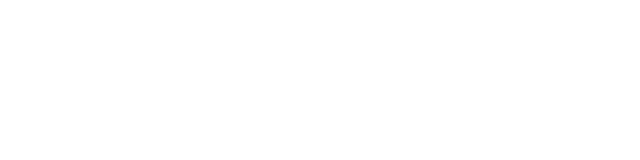
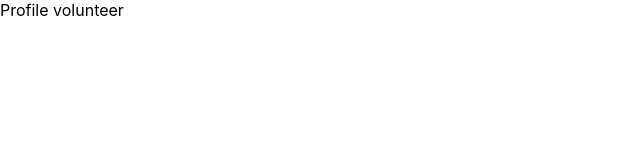
Before and after one commit to oriazadok/Drushim4Miluim, a React (Create React App) app: page /profile_of_volunteer in a window 1280 px wide. Before the commit this address had no page. Shown: the top 160 px of the page, without its empty margins (0-640 px from the left). Built offline with nearby package versions, Linux system fonts and the light colour scheme.

Commit message:
Add components

```diff
--- a/src/App.js
+++ b/src/App.js
@@ -1,8 +1,10 @@
 import { BrowserRouter as Router, Routes, Route } from 'react-router-dom';
 import Home from './pages/Home';
 import SignIn from './pages/SignIn';
-import Profile from './pages/Profile';
+import ProfileOfRecruiter from './pages/ProfileOfRecruiter';
 import RecruiterProfile from './pages/RecruiterProfile';
+import ProfileOfVolunteer from './pages/ProfileOfVolunteer';
+
 
 function App() {
   return (
@@ -11,7 +13,8 @@
         <Route path="/" element={<Home />} />
         <Route path="/signin" element={<SignIn />} />
         <Route path="/recruiter_profile" element={<RecruiterProfile />} />
-        <Route path="/profile" element={<Profile />} />
+        <Route path="/profile_of_recruiter" element={<ProfileOfRecruiter />} />
+        <Route path="/profile_of_volunteer" element={<ProfileOfVolunteer />} />
       </Routes>
     </Router>
   );
--- a/src/pages/Profile.js
+++ /dev/null
@@ -1,9 +0,0 @@
-import React from 'react'
-
-const Profile = () => {
-  return (
-    <div>Profile</div>
-  )
-}
-
-export default Profile;
--- /dev/null
+++ b/src/pages/ProfileOfRecruiter.js
@@ -0,0 +1,9 @@
+import React from 'react';
+
+const ProfileOfRecruiter = () => {
+  return (
+    <div>Profile</div>
+  )
+}
+
+export default ProfileOfRecruiter;
--- /dev/null
+++ b/src/pages/ProfileOfVolunteer.js
@@ -0,0 +1,9 @@
+import React from 'react';
+
+const ProfileOfVolunteer = () => {
+  return (
+    <div>Profile volunteer</div>
+  )
+}
+
+export default ProfileOfVolunteer;
```
